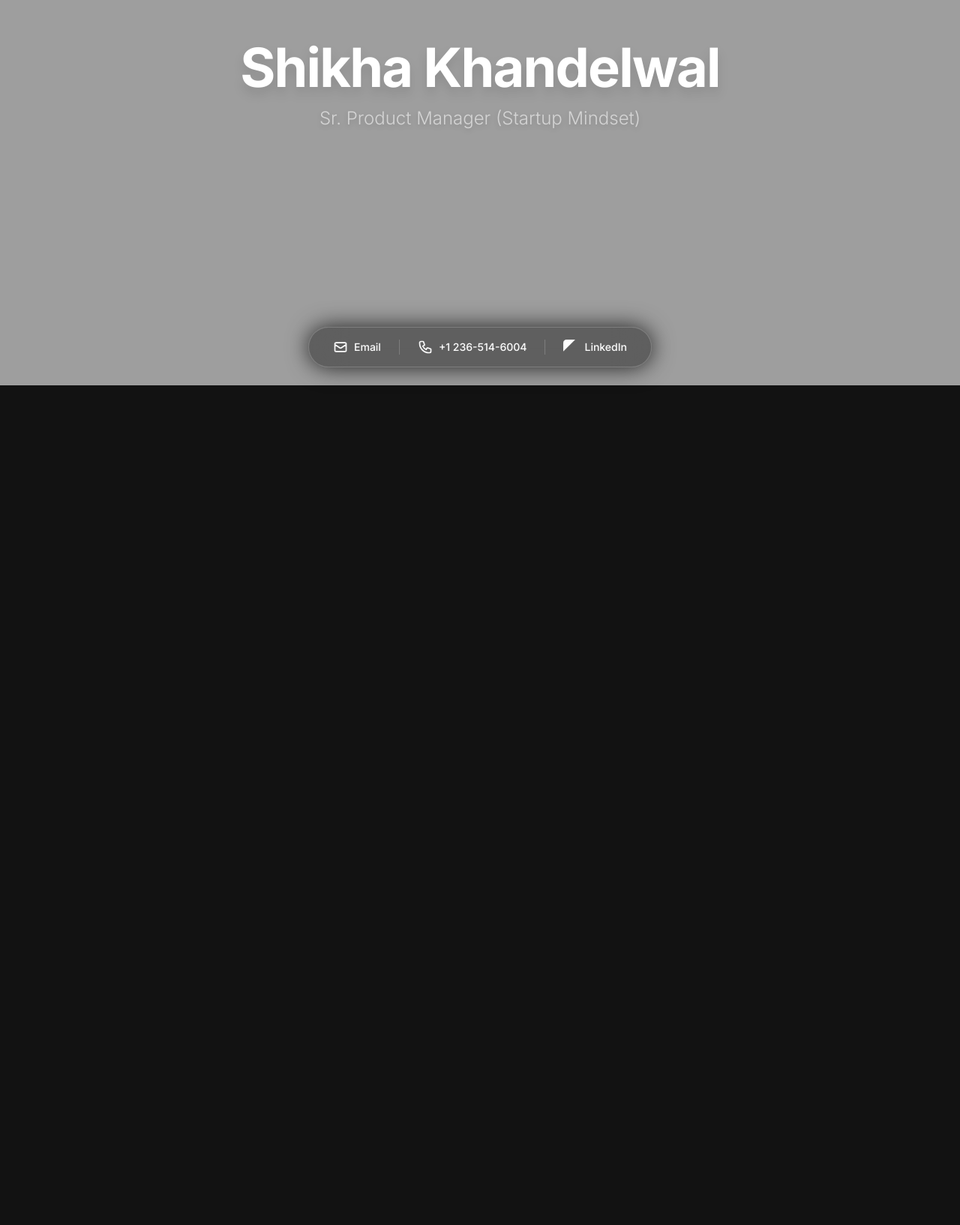
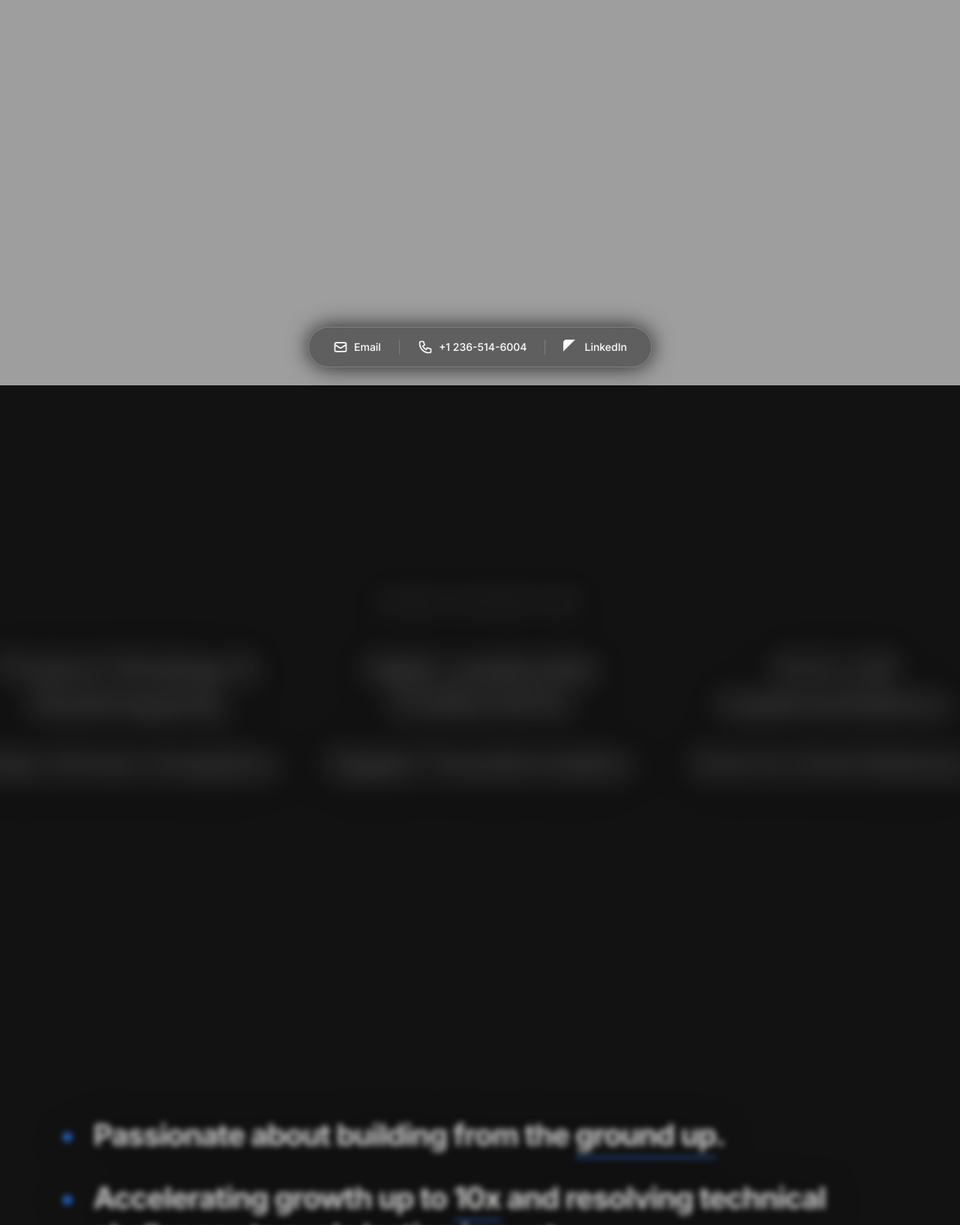
Before and after one commit to shikhakhandelwalm/shikha, a Next.js app: page / in a window 1280 px wide. Shown: the part 286-1920 px from the top of the page at 75% size. Built offline with nearby package versions, Linux system fonts and the light colour scheme.

Commit message:
fixing the scroll

```diff
--- a/src/app/globals.css
+++ b/src/app/globals.css
@@ -26,3 +26,8 @@ body {
   -ms-overflow-style: none;  /* IE and Edge */
   scrollbar-width: none;  /* Firefox */
 }
+
+html {
+  scroll-behavior: smooth;
+  scroll-snap-type: y mandatory;
+}
--- a/src/components/Overlay.tsx
+++ b/src/components/Overlay.tsx
@@ -3,79 +3,83 @@
 import { motion, useScroll, useTransform } from "framer-motion";
 import { useRef } from "react";
 
-export default function Overlay() {
-  const containerRef = useRef<HTMLDivElement>(null);
+function Section({ children }: { children: React.ReactNode }) {
+  // A dedicated ref for this specific 100dvh block
+  const ref = useRef<HTMLDivElement>(null);
+
   const { scrollYProgress } = useScroll({
-    target: containerRef,
-    offset: ["start start", "end end"],
+    target: ref,
+    offset: ["start end", "end start"]
   });
 
-  // Section 1 (0% to 20%) - Starts fully visible
-  const opacity1 = useTransform(scrollYProgress, [0, 0.1, 0.15, 1], [1, 1, 0, 0]);
-  const scale1 = useTransform(scrollYProgress, [0, 0.1, 0.15, 1], [1, 1, 1.4, 1.4]);
-  const blur1 = useTransform(scrollYProgress, [0, 0.1, 0.15, 1], ["blur(0px)", "blur(0px)", "blur(20px)", "blur(20px)"]);
-  const display1 = useTransform(scrollYProgress, (v) => v > 0.16 ? "none" : "flex");
+  // Since both the viewport and this section are EXACTLY 100dvh tall:
+  // v = 0.5 occurs precisely when this section is 100% perfectly centered on screen.
+  // v = 0 occurs when this section hasn't scrolled into the screen at all (approaching from top)
+  // v = 1 occurs when this section has fully scrolled off the screen (swiped up past it)
 
-  // Section 2 (20% to 50%) - Comes from behind
-  const opacity2 = useTransform(scrollYProgress, [0, 0.15, 0.2, 0.45, 0.5, 1], [0, 0, 1, 1, 0, 0]);
-  const scale2 = useTransform(scrollYProgress, [0, 0.15, 0.2, 0.45, 0.5, 1], [0.7, 0.7, 1, 1, 1.4, 1.4]);
-  const blur2 = useTransform(scrollYProgress, [0, 0.15, 0.2, 0.45, 0.5, 1], ["blur(20px)", "blur(20px)", "blur(0px)", "blur(0px)", "blur(20px)", "blur(20px)"]);
-  const display2 = useTransform(scrollYProgress, (v) => (v < 0.14 || v > 0.51) ? "none" : "flex");
-
-  // Section 3 (50% to 90%)
-  const opacity3 = useTransform(scrollYProgress, [0, 0.45, 0.5, 0.85, 0.9, 1], [0, 0, 1, 1, 0, 0]);
-  const scale3 = useTransform(scrollYProgress, [0, 0.45, 0.5, 0.85, 0.9, 1], [0.7, 0.7, 1, 1, 1.4, 1.4]);
-  const blur3 = useTransform(scrollYProgress, [0, 0.45, 0.5, 0.85, 0.9, 1], ["blur(20px)", "blur(20px)", "blur(0px)", "blur(0px)", "blur(20px)", "blur(20px)"]);
-  const display3 = useTransform(scrollYProgress, (v) => (v < 0.44 || v > 0.91) ? "none" : "flex");
+  // Therefore, text should be fully opaque and scaled to 1 exactly at v = 0.5.
+  const opacity = useTransform(scrollYProgress, [0.2, 0.5, 0.8], [0, 1, 0]);
+  const scale = useTransform(scrollYProgress, [0.2, 0.5, 0.8], [0.5, 1, 1.5]);
+  const blurValue = useTransform(scrollYProgress, [0.2, 0.5, 0.8], [20, 0, 20]);
+  const blur = useTransform(blurValue, (v: number) => `blur(${v}px)`);
 
   return (
-    <div ref={containerRef} className="relative w-full h-[500vh] -mt-[500vh] z-10 pointer-events-none">
-      <div className="sticky top-0 w-full h-screen p-4 sm:p-8 md:p-24 overflow-hidden">
+    <section
+      ref={ref}
+      className="h-[100dvh] w-full flex items-center justify-center snap-start shrink-0 relative pointer-events-none"
+    >
+      <div className="sticky top-0 h-[100dvh] w-full flex items-center justify-center overflow-hidden pointer-events-none">
+        <motion.div
+          style={{ opacity, scale, filter: blur }}
+          className="absolute inset-0 flex flex-col items-center justify-center w-full max-w-7xl mx-auto px-4 sm:px-8"
+        >
+          {children}
+        </motion.div>
+      </div>
+    </section>
+  );
+}
 
-        {/* Section 1 */}
-        <motion.div
-          style={{ opacity: opacity1, scale: scale1, filter: blur1, display: display1 }}
-          className="absolute inset-0 flex-col items-center justify-center text-center px-4"
-        >
-          <h1 className="text-4xl sm:text-5xl md:text-7xl font-bold text-white tracking-tight drop-shadow-xl mix-blend-difference break-words">
+export default function Overlay() {
+  return (
+    // Total height is exactly 300dvh to contain exactly three 100dvh sections seamlessly
+    <div className="relative w-full z-10 pointer-events-none -mt-[300dvh] h-[300dvh] flex flex-col">
+
+      {/* Section 1: Visible upon initial 0px load! */}
+      <Section>
+         <h1 className="text-4xl sm:text-5xl md:text-7xl font-bold text-white tracking-tight drop-shadow-[0_4px_24px_rgba(0,0,0,0.8)] mix-blend-difference break-words text-center">
             Shikha Khandelwal
          </h1>
-          <p className="mt-2 sm:mt-4 text-lg sm:text-xl md:text-2xl font-light text-neutral-300 drop-shadow-md">
-            Sr. Product Manager (Startup Mindset)
+         <p className="mt-2 text-lg sm:text-xl md:text-2xl font-light text-neutral-300 drop-shadow-[0_2px_12px_rgba(0,0,0,0.8)] mix-blend-difference text-center">
+            Sr. Product Manager <span className="text-neutral-400 font-normal border border-white/20 rounded-full px-3 py-1 ml-2 text-base align-middle inline-block bg-white/5 backdrop-blur-md">Startup Mindset</span>
          </p>
-        </motion.div>
+      </Section>
 
-        {/* Section 2 */}
-        <motion.div
-          style={{ opacity: opacity2, scale: scale2, filter: blur2, display: display2 }}
-          className="absolute inset-0 flex-col items-center justify-center p-4 sm:p-12 md:p-24 text-center"
-        >
-          <h2 className="text-sm sm:text-base md:text-lg font-bold text-neutral-400 mb-8 tracking-[0.2em] uppercase mix-blend-difference">
+      {/* Section 2: Core Expertise */}
+      <Section>
+          <h2 className="text-sm sm:text-base md:text-lg font-bold text-neutral-400 mb-8 tracking-[0.2em] uppercase mix-blend-difference text-center drop-shadow-[0_2px_12px_rgba(0,0,0,0.8)]">
             Core Expertise
           </h2>
-          <div className="grid grid-cols-1 sm:grid-cols-2 lg:grid-cols-3 gap-x-8 gap-y-6 max-w-5xl mx-auto">
+          <div className="grid grid-cols-1 sm:grid-cols-2 lg:grid-cols-3 gap-x-8 gap-y-6 max-w-5xl mx-auto text-center w-full">
              {["Product Strategy & Roadmapping", "Agile Leadership (CSM/CSPO)", "AI & LLM Implementations", "Data-Driven Analytics", "Digital Transformation", "End-to-End Delivery"].map(skill => (
-              <div key={skill} className="text-white text-lg sm:text-2xl md:text-3xl font-medium tracking-tight mix-blend-difference drop-shadow-xl">
+                <div key={skill} className="text-white text-lg sm:text-2xl md:text-3xl font-medium tracking-tight mix-blend-difference drop-shadow-[0_4px_24px_rgba(0,0,0,0.8)]">
                   {skill}
                 </div>
              ))}
           </div>
-        </motion.div>
+      </Section>
 
-        {/* Section 3 */}
-        <motion.div
-          style={{ opacity: opacity3, scale: scale3, filter: blur3, display: display3 }}
-          className="absolute inset-0 flex-col items-center justify-center p-4 sm:p-12 md:p-24 text-center"
-        >
+      {/* Section 3: Value Metrics Bullet Points */}
+      <Section>
           <div className="max-w-5xl mx-auto w-full px-4 sm:px-0">
-            <ul className="space-y-6 md:space-y-8 text-xl sm:text-2xl md:text-4xl font-bold text-neutral-200 leading-tight drop-shadow-xl mix-blend-difference text-left tracking-tight">
+            <ul className="space-y-6 sm:space-y-8 text-xl sm:text-3xl md:text-4xl font-bold text-neutral-100 leading-tight drop-shadow-[0_4px_24px_rgba(0,0,0,0.8)] mix-blend-difference text-left tracking-tight">
               <li className="flex items-start">
                 <span className="text-blue-500 mr-4 md:mr-6 flex-shrink-0 mt-1 sm:mt-0">•</span>
-                <span>Passionate about building from the <span className="text-white underline decoration-blue-500">ground up</span>.</span>
+                <span>Passionate about building from the <span className="text-white border-b-2 border-blue-500 pb-1">ground up</span>.</span>
               </li>
               <li className="flex items-start">
                 <span className="text-blue-500 mr-4 md:mr-6 flex-shrink-0 mt-1 sm:mt-0">•</span>
-                <span>Accelerating growth up to <span className="text-white underline decoration-blue-500">10x</span> and resolving technical challenges to scale lasting impact.</span>
+                <span>Accelerating growth up to <span className="text-white border-b-2 border-blue-500 pb-1">10x</span> and resolving technical challenges to scale lasting impact.</span>
               </li>
               <li className="flex items-start">
                 <span className="text-blue-500 mr-4 md:mr-6 flex-shrink-0 mt-1 sm:mt-0">•</span>
@@ -87,8 +91,7 @@ export default function Overlay() {
               </li>
             </ul>
           </div>
-        </motion.div>
-      </div>
+      </Section>
     </div>
   );
 }
--- a/src/components/Projects.tsx
+++ b/src/components/Projects.tsx
@@ -68,7 +68,7 @@ export default function Projects() {
   const selectedProject = projects.find(p => p.id === selectedId);
 
   return (
-    <section className="relative w-full bg-[#121212] py-32 px-4 md:px-12 z-20 overflow-hidden">
+    <section className="relative w-full bg-[#121212] py-32 px-4 md:px-12 z-20 overflow-hidden snap-start">
       <div className="max-w-7xl mx-auto">
         <h2 className="text-4xl md:text-6xl font-black text-white mb-16 tracking-tight">
           Work Experience
--- a/src/components/ScrollyCanvas.tsx
+++ b/src/components/ScrollyCanvas.tsx
@@ -99,8 +99,8 @@ export default function ScrollyCanvas() {
   }, []);
 
   return (
-    <div ref={containerRef} className="relative w-full h-[500vh] bg-[#121212]">
-      <div className="sticky top-0 w-full h-screen overflow-hidden">
+    <div ref={containerRef} className="relative w-full h-[300dvh] bg-[#121212] snap-start">
+      <div className="sticky top-0 w-full h-[100dvh] overflow-hidden">
         <canvas ref={canvasRef} className="w-full h-full block" />
       </div>
     </div>
```
Lines whose indentation alone changed are shown as unchanged.
